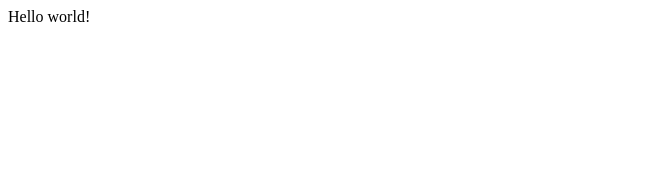
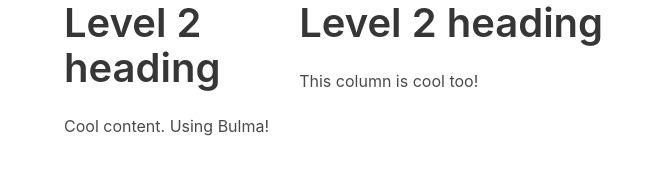
Before and after one commit to ShornJacob/cbaapp, a Gatsby site: page / in a window 1280 px wide. Shown: the whole page, without its empty margins (0-656 px from the left). Built offline with nearby package versions, Linux system fonts and the light colour scheme; Gatsby itself is replaced by a stand-in of ours.

Commit message:
Bulma init

```diff
--- a/gatsby-config.js
+++ b/gatsby-config.js
@@ -6,4 +6,5 @@
 
 module.exports = {
   /* Your site config here */
+  plugins: [`gatsby-plugin-sass`]
 }
--- a/package.json
+++ b/package.json
@@ -14,10 +14,13 @@
   },
   "dependencies": {
     "gatsby": "^2.16.1",
+    "gatsby-plugin-sass": "^2.1.20",
     "react": "^16.10.2",
     "react-dom": "^16.10.2"
   },
   "devDependencies": {
+    "bulma": "^0.7.5",
+    "node-sass": "^4.12.0",
     "prettier": "^1.18.2"
   },
   "repository": {
--- a/src/pages/index.js
+++ b/src/pages/index.js
@@ -1,3 +1,17 @@
 import React from "react"
+import "./mystyles.scss"
 
-export default () => <div>Hello world!</div>
+export default () => (
+  <div className="container">
+    <div className="columns">
+      <div className="column">
+        <h2 className="title is-2">Level 2 heading</h2>
+        <p className="content">Cool content. Using Bulma!</p>
+      </div>
+      <div className="column is-four-fifths">
+        <h2 className="title is-2">Level 2 heading</h2>
+        <p className="content">This column is cool too!</p>
+      </div>
+    </div>
+  </div>
+)
--- /dev/null
+++ b/src/pages/mystyles.scss
@@ -0,0 +1,4 @@
+@charset "utf-8";
+// If need, change your variables before importing Bulma
+// $title-color: #ff0000;
+@import "~bulma/bulma.sass";
```
Also changed, not shown: README.md, 1 other file.
